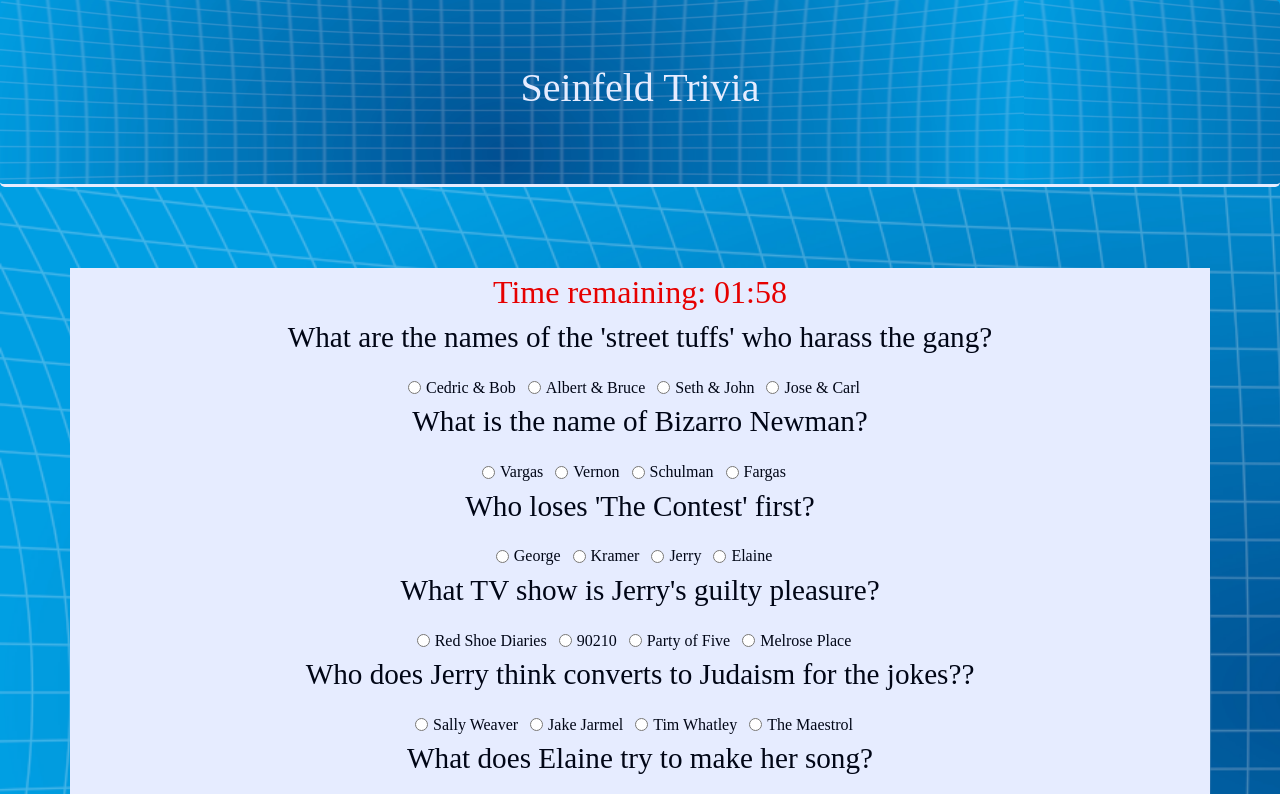
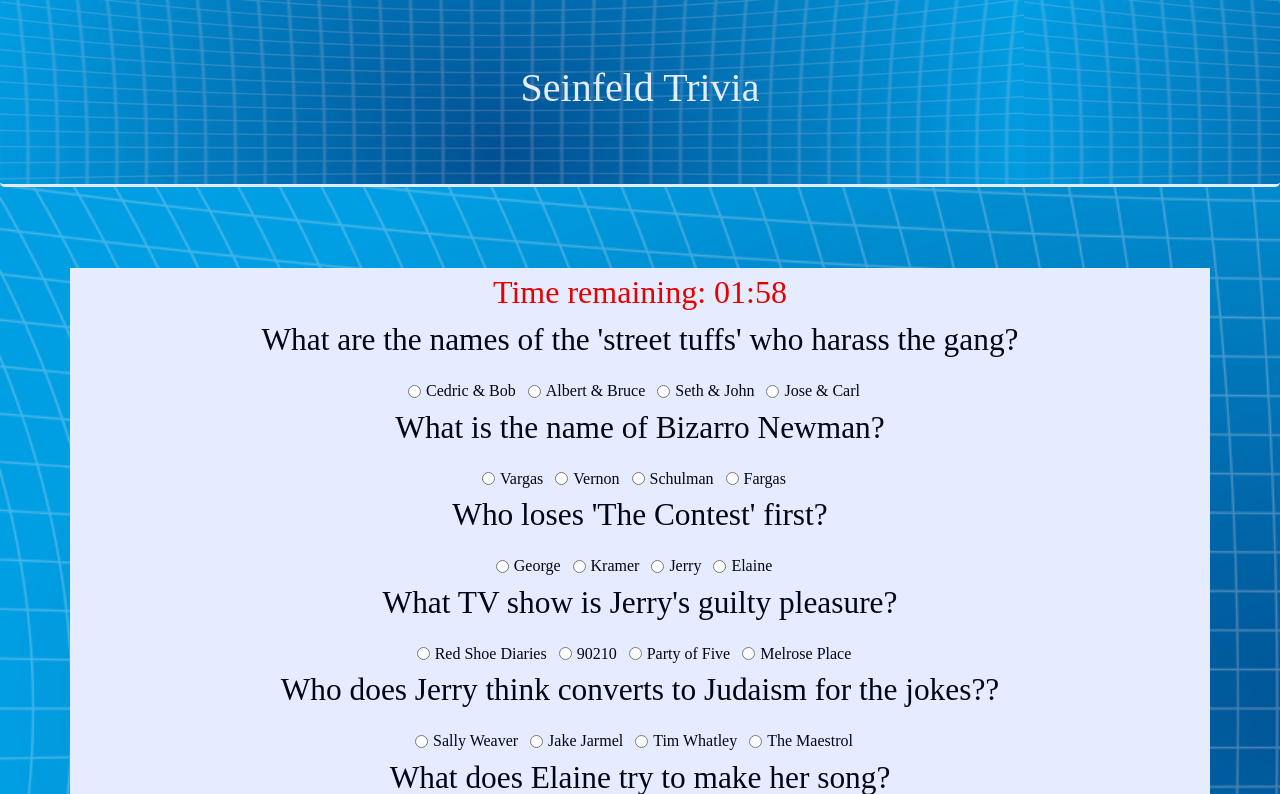
Before and after one commit to lcocard/TriviaGame, a plain HTML site: page index.html in a window 1280 px wide. Both pictures are taken after a click on the button "Start Trivia Game!". Shown: the top 794 px of the page. Drawn offline with nearby package versions, Linux system fonts and the light colour scheme.

Commit message:
resized  p font px size and container left and right margins

```diff
--- a/assets/css/style.css
+++ b/assets/css/style.css
@@ -29,12 +29,14 @@ body {
 
 .container {
   margin-top: -55px;
+  left: auto;
+  right: auto;
   color: #010616;
 }
 
 div > p {
   font-family: "Merriweather", serif;
-  font-size: calc(10px + 1.5vw);
+  font-size: calc(16px + 1.2vw);
   color: #010616;
 }
 
```
